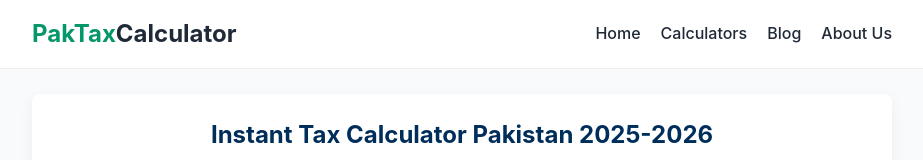
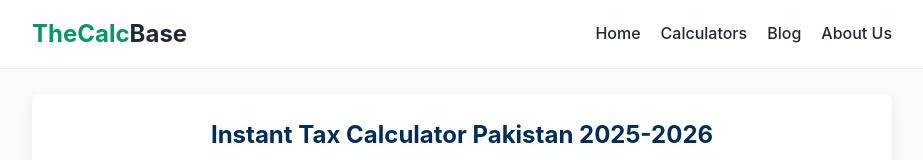
Before and after one commit to cs50-Zain-Ahmed/TheCalcBase, a plain HTML site: page tax-calculator/index.html in a window 1280 px wide. Shown: the top 160 px of the page, without its empty margins (178-1101 px from the left). Drawn offline with Linux system fonts and the light colour scheme.

Commit message:
top left logo updated

```diff
--- a/tax-calculator/index.html
+++ b/tax-calculator/index.html
@@ -198,7 +198,7 @@
         <div class="container">
             <button class="hamburger" onclick="openNav()">&#9776;</button>
 
-            <div class="logo">PakTax<span>Calculator</span></div>
+            <div class="logo">TheCalc<span>Base</span></div>
 
             <nav class="desktop-nav">
                 <ul>
```
